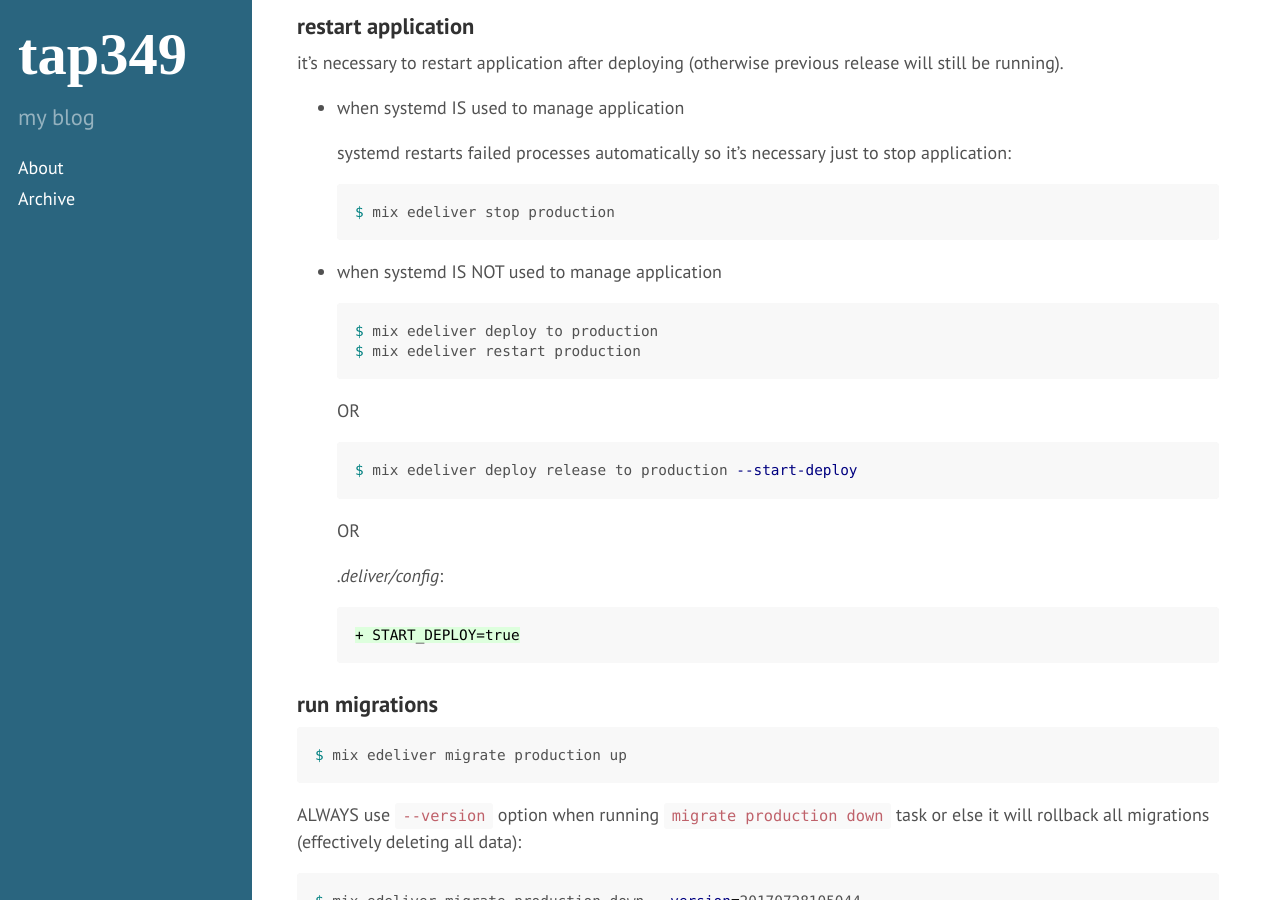
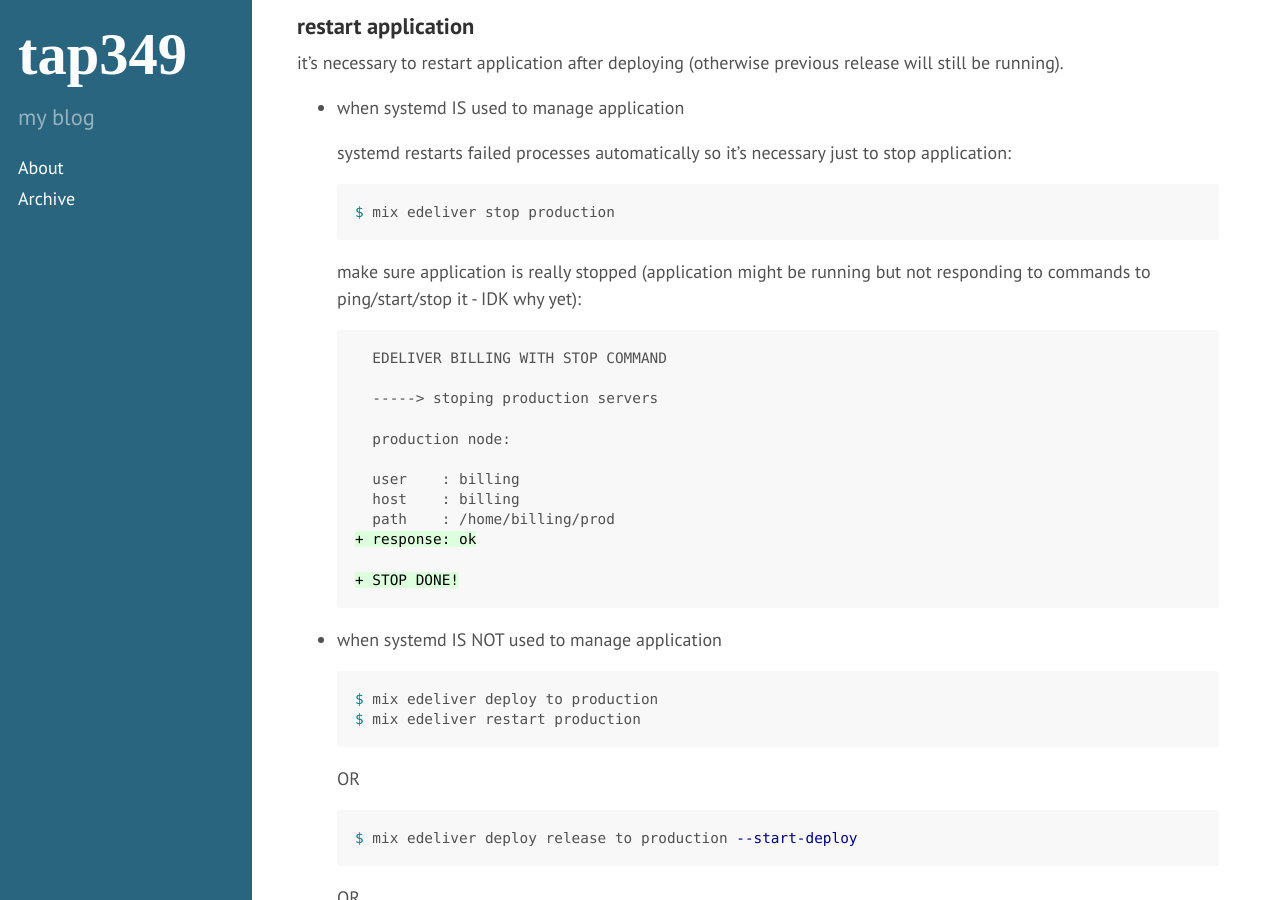
Before and after one commit to tap349/tap349.github.io, a Jekyll site: the page built from _posts/2017-08-02-elixir-deployment.md, in a window 1280 px wide and 900 px high, scrolled down 6192 px. Built offline with Jekyll 4.4.1, drawn with Linux system fonts in a browser that asks for light colours.

Commit message:
update 2017-08-14_05:11:21

````diff
--- a/_posts/2017-08-02-elixir-deployment.md
+++ b/_posts/2017-08-02-elixir-deployment.md
@@ -266,6 +266,24 @@ it's necessary to restart application after deploying
 
   ```sh
   $ mix edeliver stop production
+  ```
+
+  make sure application is really stopped (application might be running
+  but not responding to commands to ping/start/stop it - IDK why yet):
+
+  ```diff
+    EDELIVER BILLING WITH STOP COMMAND
+
+    -----> stoping production servers
+
+    production node:
+
+    user    : billing
+    host    : billing
+    path    : /home/billing/prod
+  + response: ok
+
+  + STOP DONE!
   ```
 
 - when systemd IS NOT used to manage application
````
